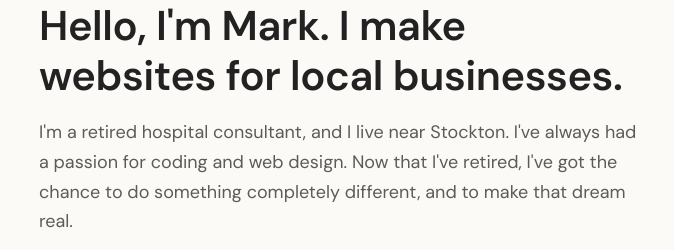
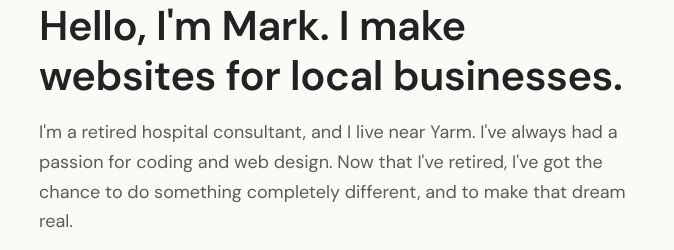
Before and after one commit to tedotedo/anvilwebdesign.co.uk, a plain HTML site: page index.html in a window 1280 px wide. Shown: the part 113-363 px from the top of the page, 489-1163 px from the left. Drawn offline with Linux system fonts and the light colour scheme.

Commit message:
Say Mark lives near Yarm
Co-Authored-By: Claude Opus 5.5 <noreply@anthropic.com>
Claude-Session: https://claude.ai/code/session_012JQM34ZsBoB89RrjEs4z6n

```diff
--- a/index.html
+++ b/index.html
@@ -4,7 +4,7 @@
   <meta charset="utf-8">
   <meta name="viewport" content="width=device-width, initial-scale=1">
   <title>Anvil Web Design | Mark Aszkenasy, websites for local businesses in Teesside</title>
-  <meta name="description" content="I'm Mark, a retired hospital consultant near Stockton who now builds websites for local businesses across Teesside. I'll make you a free working mockup first.">
+  <meta name="description" content="I'm Mark, a retired hospital consultant near Yarm who now builds websites for local businesses across Teesside. I'll make you a free working mockup first.">
   <meta name="theme-color" content="#FBFAF7">
   <link rel="canonical" href="https://anvilwebdesign.co.uk/">
   <link rel="icon" type="image/svg+xml" href="favicon.svg">
@@ -51,7 +51,7 @@
         <img class="intro__photo" src="images/mark.webp" width="852" height="1457" alt="Mark Aszkenasy, smiling, in a checked shirt and dark jacket">
         <div class="intro__text">
           <h1 id="intro-title">Hello, I'm Mark. I make websites for local businesses.</h1>
-          <p>I'm a retired hospital consultant, and I live near Stockton. I've always had a passion for coding and web design. Now that I've retired, I've got the chance to do something completely different, and to make that dream real.</p>
+          <p>I'm a retired hospital consultant, and I live near Yarm. I've always had a passion for coding and web design. Now that I've retired, I've got the chance to do something completely different, and to make that dream real.</p>
           <p>So here's what I'd like to offer. Tell me about your business and I'll build a working mockup of your new website, free. You can try it on your own phone. If you like it, we'll talk about a price. If you don't, there's no harm done.</p>
           <p><a class="button" href="#contact">Ask me for a free mockup</a></p>
         </div>
```
